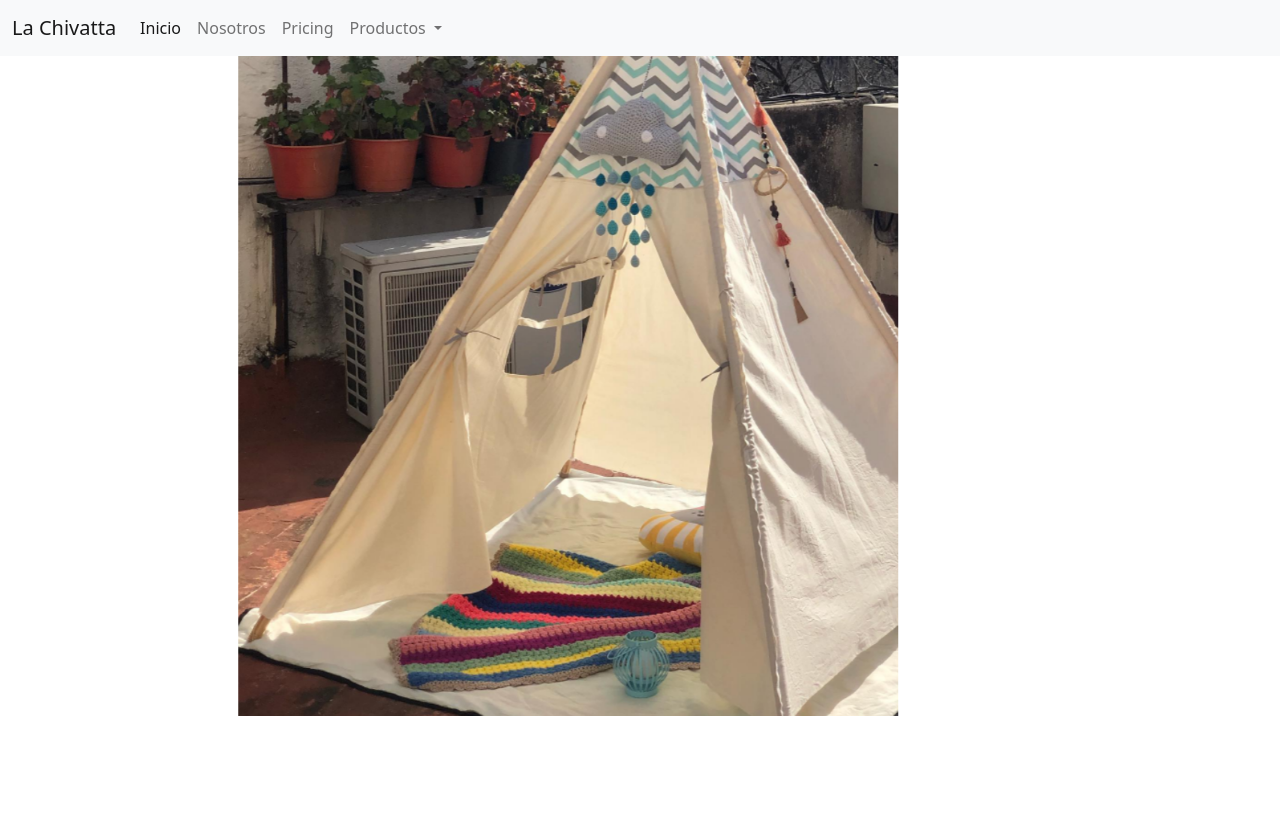
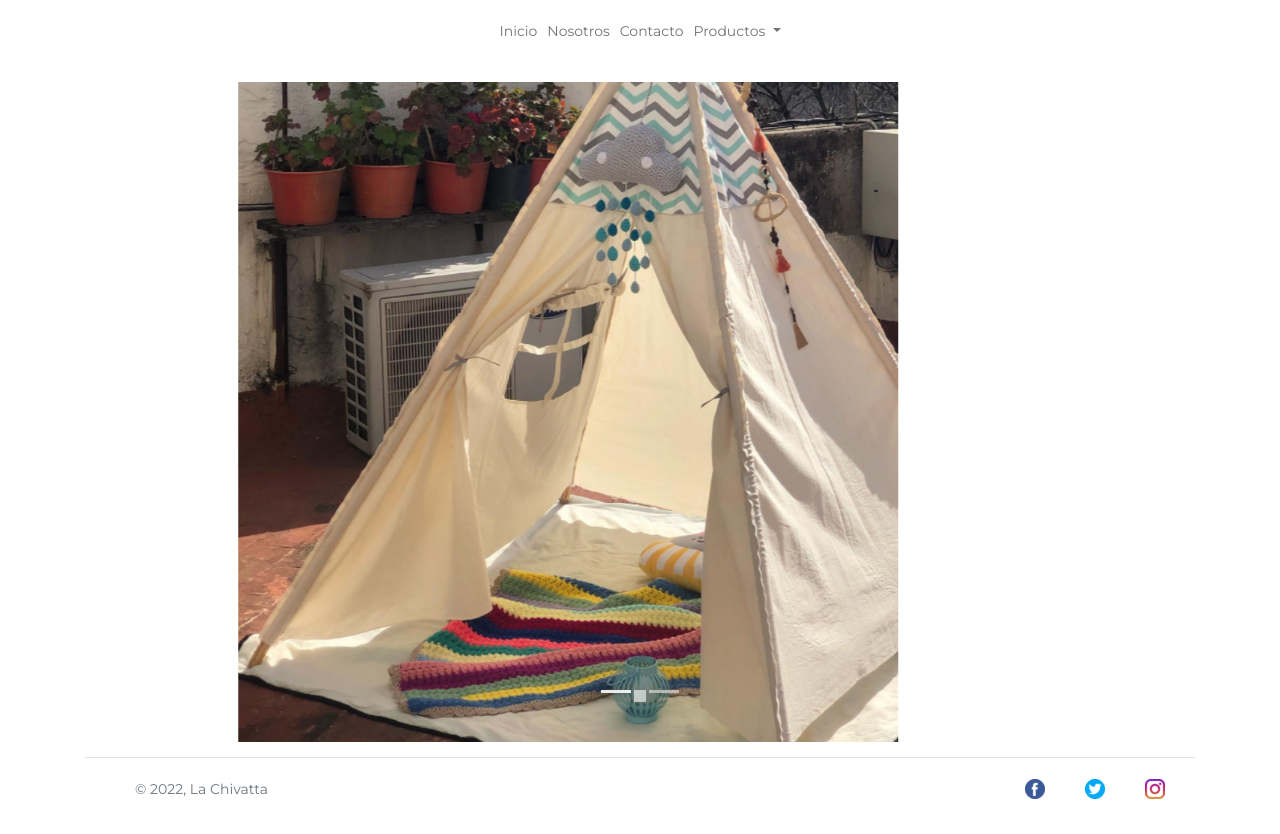
Before and after one commit to RodrigoPara/lachivatta, a plain HTML site: page index.html in a window 1280 px wide. Before the commit the page ends 800 px from the top, so only its background shows below. Drawn offline with nearby package versions, Linux system fonts and the light colour scheme.

Commit message:
agregado footer

```diff
--- a/css/style.css
+++ b/css/style.css
@@ -1,12 +1,14 @@
+@import url('https://fonts.googleapis.com/css2?family=Montserrat:wght@100;200;400&display=swap');
+
 /* NORMALIZADO */
 *{
     padding: 0;
     margin: 0;
     box-sizing: 0;
+    font-family: 'Montserrat', sans-serif;
 }
 
 /* NAVBAR */
-
 
 
 /* CARRUSEL */
--- a/index.html
+++ b/index.html
@@ -9,51 +9,82 @@
     <title>Chivatta</title>
 </head>
 <body>
-    <nav class="navbar navbar-expand-lg navbar-light bg-light">
-        <div class="container-fluid">
-          <a class="navbar-brand" href="#">La Chivatta</a>
-          <button class="navbar-toggler" type="button" data-bs-toggle="collapse" data-bs-target="#navbarNavDropdown" aria-controls="navbarNavDropdown" aria-expanded="false" aria-label="Toggle navigation">
-            <span class="navbar-toggler-icon"></span>
-          </button>
-          <div class="collapse navbar-collapse" id="navbarNavDropdown">
-            <ul class="navbar-nav">
-              <li class="nav-item">
-                <a class="nav-link active" aria-current="page" href="#">Inicio</a>
+  <nav class="navbar navbar-expand-md navbar-light bg-faded">
+    <ul class="navbar-nav mx-auto">
+      <li class="nav-item active text-center">
+        <a class="nav-link" href="#">Inicio <span class="sr-only">(current)</span></a>
       </li>
-              <li class="nav-item">
-                <a class="nav-link" href="#">Nosotros</a>
+      <li class="nav-item text-center">
+        <a class="nav-link" href="./pages/nosotros.html">Nosotros</a>
       </li>
-              <li class="nav-item">
-                <a class="nav-link" href="#">Pricing</a>
+      <li class="nav-item text-center">
+        <a class="nav-link" href="#">Contacto</a>
       </li>
-              <li class="nav-item dropdown">
-                <a class="nav-link dropdown-toggle" href="#" id="navbarDropdownMenuLink" role="button" data-bs-toggle="dropdown" aria-expanded="false">
+      <li class="nav-item dropdown text-center">
+        <a class="nav-link dropdown-toggle" href="http://example.com" id="navbarDropdownMenuLink" data-toggle="dropdown" aria-haspopup="true" aria-expanded="false">
           Productos
         </a>
-                <ul class="dropdown-menu" aria-labelledby="navbarDropdownMenuLink">
-                  <li><a class="dropdown-item" href="#">Monstruos</a></li>
-                  <li><a class="dropdown-item" href="#">Carpas</a></li>
-                  <li><a class="dropdown-item" href="#">Something else here</a></li>
-                </ul>
+        <div class="dropdown-menu" aria-labelledby="navbarDropdownMenuLink">
+          <a class="dropdown-item" href="#">Monstruos</a>
+          <a class="dropdown-item" href="#">Carpas</a>
+          <a class="dropdown-item" href="#">Mantas</a>
+        </div>
       </li>
     </ul>
+  </nav>
+
+  <div id="carouselExampleIndicators" class="carousel slide" data-bs-ride="carousel">
+    <div class="carousel-indicators">
+      <button type="button" data-bs-target="#carouselExampleIndicators" data-bs-slide-to="0" class="active" aria-current="true" aria-label="Slide 1"></button>
+      <button type="button" data-bs-target="#carouselExampleIndicators" data-bs-slide-to="1" aria-label="Slide 2"></button>
+      <button type="button" data-bs-target="#carouselExampleIndicators" data-bs-slide-to="2" aria-label="Slide 3"></button>
+    </div>
+    <div class="carousel-inner">
+      <div class="carousel-item active">
+        <img src="./img/carpa.png" class="d-block" alt="...">
+      </div>
+      <div class="carousel-item">
+        <img src="./img/manta.png" class="d-block" alt="...">
+      </div>
+      <div class="carousel-item">
+        <img src="./img/monstruo.png" class="d-block" alt="...">
       </div>
     </div>
-      </nav>
-      <div id="carouselExampleSlidesOnly" class="carousel slide" data-bs-ride="carousel">
-        <div class="carousel-inner">
-          <div class="carousel-item active">
-            <img src="./img/carpa.png" class="d-block" alt="Carpa">
+    <button class="carousel-control-prev" type="button" data-bs-target="#carouselExampleIndicators" data-bs-slide="prev">
+      <span class="carousel-control-prev-icon" aria-hidden="true"></span>
+      <span class="visually-hidden">Previous</span>
+    </button>
+    <button class="carousel-control-next" type="button" data-bs-target="#carouselExampleIndicators" data-bs-slide="next">
+      <span class="carousel-control-next-icon" aria-hidden="true"></span>
+      <span class="visually-hidden">Next</span>
+    </button>
   </div>
-          <div class="carousel-item">
-            <img src="./img/monstruo.png" class="d-block" alt="Monstruo">
-          </div>
-          <div class="carousel-item">S
-            <img src="..." class="d-block w-100" alt="...">
-          </div>
-        </div>
+    <script src="https://cdn.jsdelivr.net/npm/bootstrap@5.1.3/dist/js/bootstrap.bundle.min.js" integrity="sha384-ka7Sk0Gln4gmtz2MlQnikT1wXgYsOg+OMhuP+IlRH9sENBO0LRn5q+8nbTov4+1p" crossorigin="anonymous"></script>
+    <!-- Compiled and minified Bootstrap CSS -->
+    <link rel="stylesheet" href="https://maxcdn.bootstrapcdn.com/bootstrap/3.3.7/css/bootstrap.min.css" >
+    <!-- Minified JS library -->
+    <script src="https://ajax.googleapis.com/ajax/libs/jquery/3.2.1/jquery.min.js"></script>
+    <!-- Compiled and minified Bootstrap JavaScript -->
+    <script src="https://maxcdn.bootstrapcdn.com/bootstrap/3.3.7/js/bootstrap.min.js" ></script>
+
+
+    <div class="b-example-divider"></div>
+
+<div class="container">
+  <footer class="d-flex flex-wrap justify-content-between align-items-center py-3 my-4 border-top">
+    <div class="col-md-4 d-flex align-items-center">
+      <a href="/" class="mb-3 me-2 mb-md-0 text-muted text-decoration-none lh-1">
+        <svg class="bi" width="30" height="24"><use xlink:href="#bootstrap"/></svg>
+      </a>
+      <span class="text-muted">&copy; 2022, La Chivatta</span>
     </div>
 
-    <script src="https://cdn.jsdelivr.net/npm/bootstrap@5.1.3/dist/js/bootstrap.bundle.min.js" integrity="sha384-ka7Sk0Gln4gmtz2MlQnikT1wXgYsOg+OMhuP+IlRH9sENBO0LRn5q+8nbTov4+1p" crossorigin="anonymous"></script>
+    <ul class="nav col-md-4 justify-content-end list-unstyled d-flex">
+      <li class="ms-3"><a class="text-muted" href="https://www.facebook.com/La-Chivata-368907440281869"><img src="./icons/facebook.png" alt=""></a></li>
+      <li class="ms-3"><a class="text-muted" href="#"><img src="./icons/gorjeo.png" alt=""></a></li>
+      <li class="ms-3"><a class="text-muted" href="https://www.instagram.com/lachivatta/"><img src="./icons/instagram.png" alt=""></a></li>
+    </ul>
+  </footer>
+</div>
 </body>
 </html>
```
Also changed, not shown: pages/nosotros.html (added, +40 -0 lines), icons/facebook.png (added), icons/gorjeo.png (added), icons/instagram.png (added), img/logo.png (added), img/manta.png (added). Lines whose indentation alone changed are shown as unchanged.
